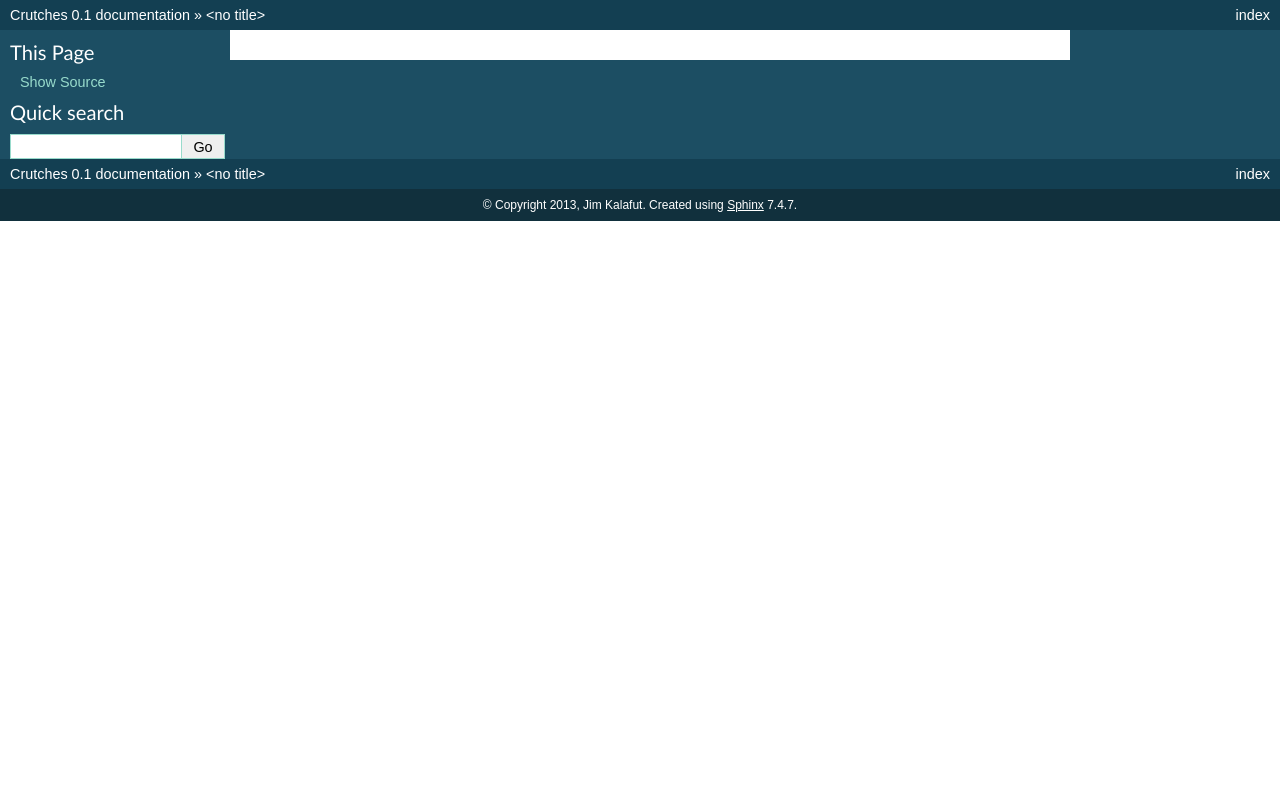
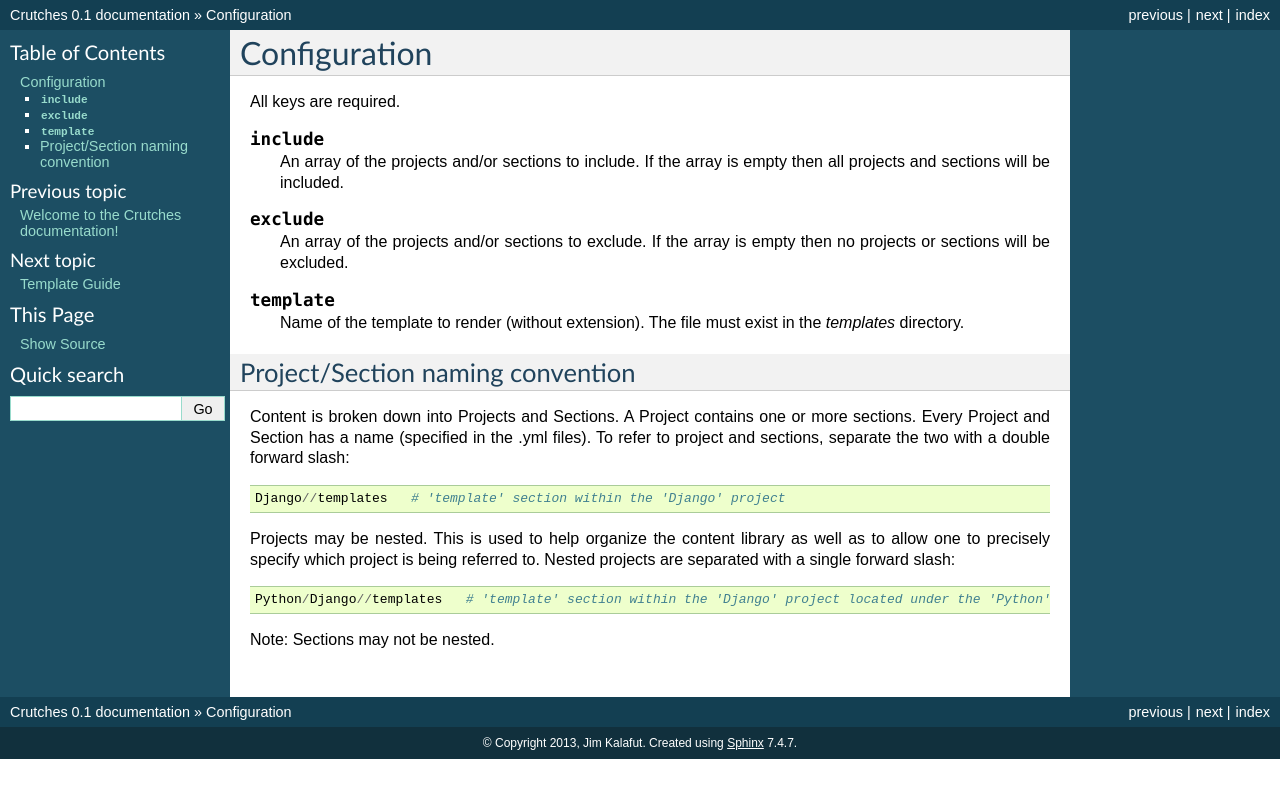
Before and after one commit to kalafut/crutches, a Sphinx documentation site: the page built from docs/config.rst, in a window 1280 px wide. Shown: the top 798 px of the page. Built offline with Sphinx 7.4.7, drawn with Linux system fonts in a browser that asks for light colours.

Commit message:
Started on config

```diff
--- a/docs/config.rst
+++ b/docs/config.rst
@@ -1 +1,36 @@
 .. _config:
+
+Configuration
+#############
+
+All keys are required.
+
+.. attribute:: include
+
+    An array of the projects and/or sections to include. If the array is empty then
+    all projects and sections will be included.
+
+.. attribute:: exclude
+
+    An array of the projects and/or sections to exclude. If the array is empty then
+    no projects or sections will be excluded.
+
+.. attribute:: template
+
+    Name of the template to render (without extension). The file must exist in the *templates* directory.
+
+Project/Section naming convention
+----------------------------------
+
+Content is broken down into Projects and Sections.  A Project contains one or more sections. Every Project
+and Section has a name (specified in the .yml files). To refer to project and sections, separate the two
+with a double forward slash::
+
+    Django//templates   # 'template' section within the 'Django' project
+
+Projects may be nested. This is used to help organize the content library as well as to allow one to precisely
+specify which project is being referred to. Nested projects are separated with a single forward slash::
+
+    Python/Django//templates   # 'template' section within the 'Django' project located under the 'Python' project
+
+Note: Sections may not be nested.
--- a/docs/index.rst
+++ b/docs/index.rst
@@ -11,6 +11,7 @@ Contents:
 .. toctree::
    :maxdepth: 2
 
+   config
    templates
    contributing
    design
```
